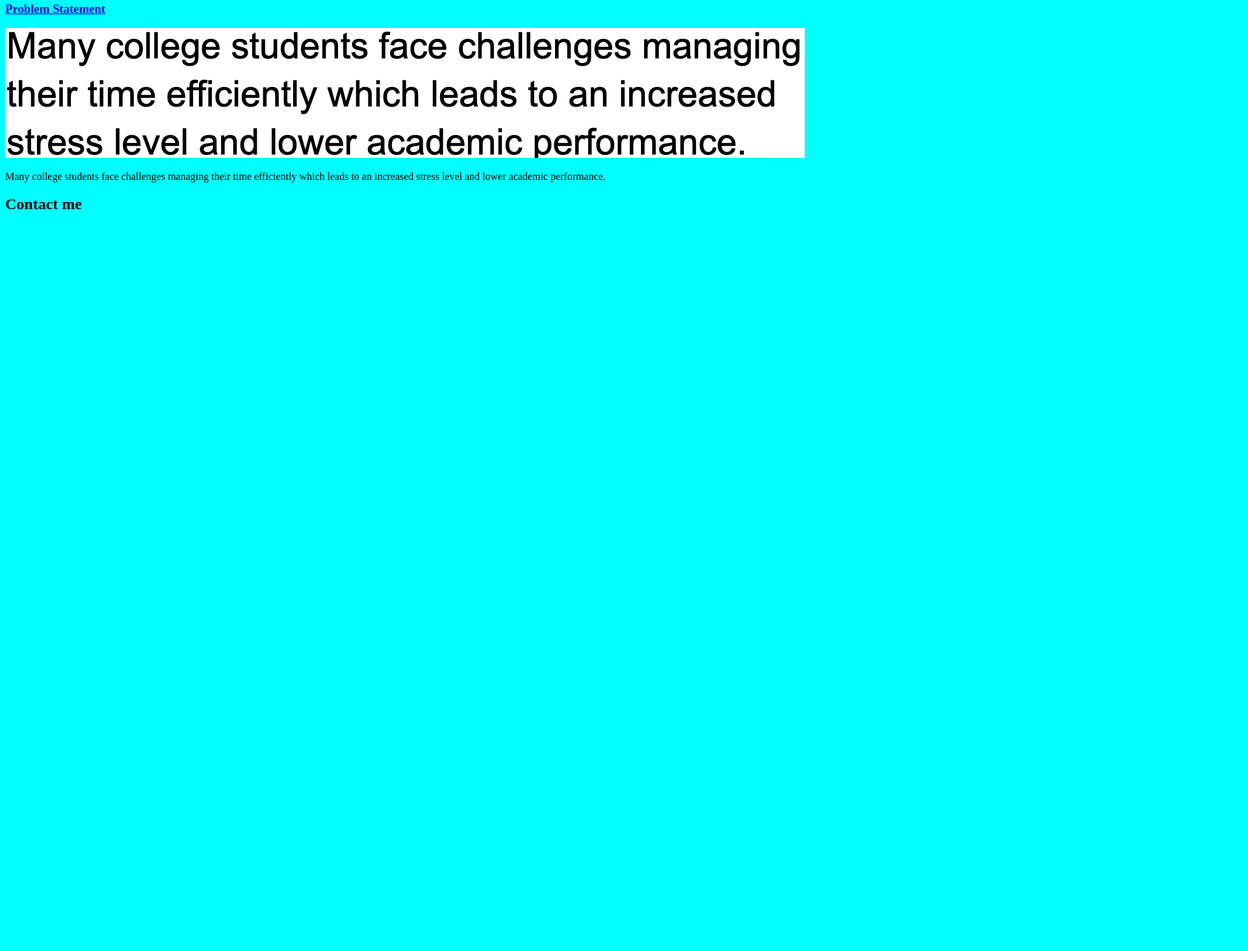
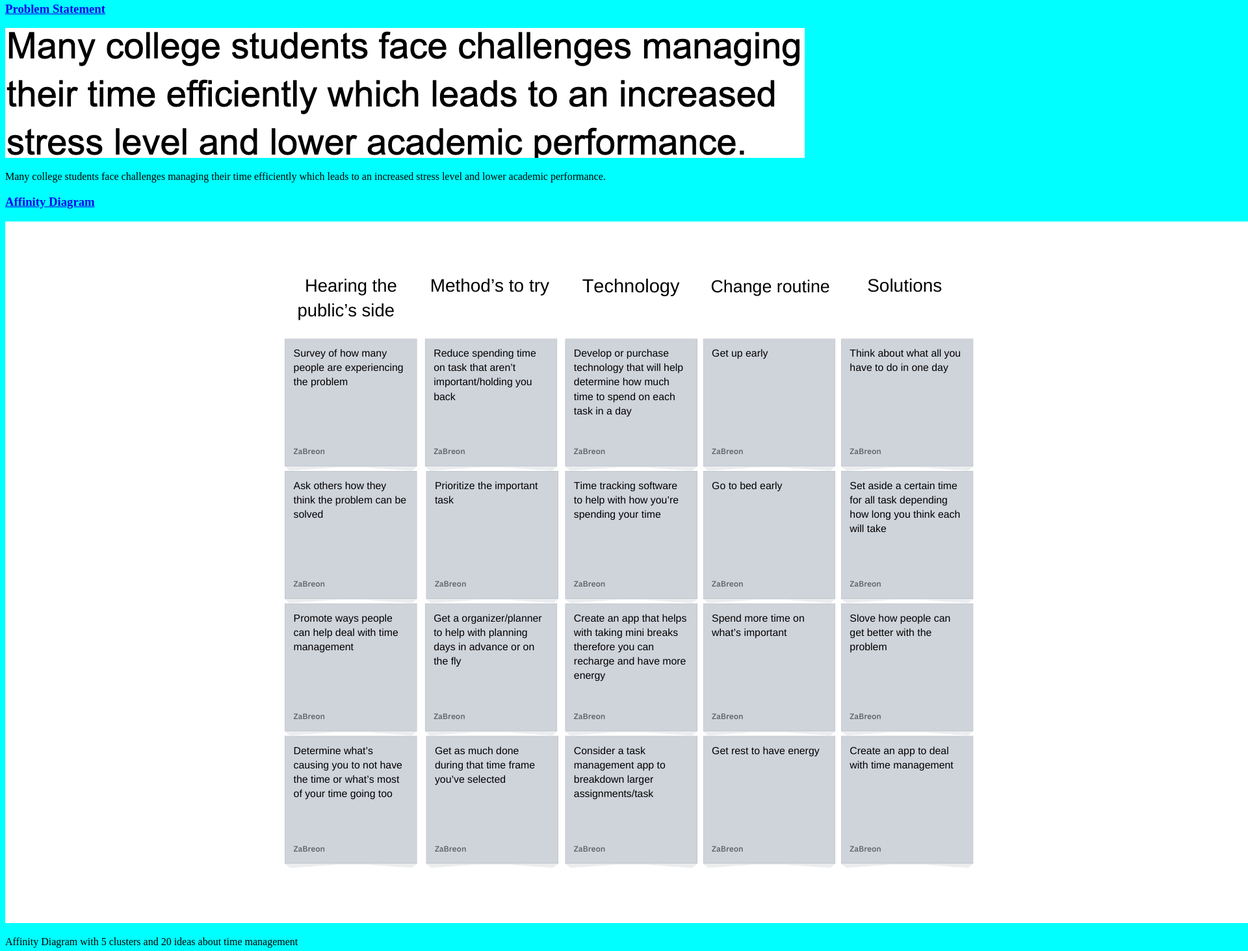
Before and after one commit to Zabreon3/ZaBreon3.github.io, a plain HTML site: page index.html in a window 1280 px wide. Shown: the part 256-1720 px from the top of the page at 65% size, 1920 px wide, since content can reach past the window. Before the commit the page ends 800 px from the top, so only its background shows below. Drawn offline with Linux system fonts and the light colour scheme.

Commit message:
index.html

```diff
--- a/index.html
+++ b/index.html
@@ -26,6 +26,18 @@
     </a>
     <p>Many college students face challenges managing their time efficiently which leads to an increased stress level and lower academic performance.</p>
     </section>
+  <!--Affinity Diagram Assignment -->
+<section class="project">
+    <a href="files/affinity.pdf">
+        <h3>Affinity Diagram</h3>
+    </a>
+    <a href="files/affinity.pdf">
+        <img src="images/Technology.png">
+    </a>
+    <p>
+    Affinity Diagram with 5 clusters and 20 ideas about time management
+    </p>
+    </section>
 </div>
 <h2>Contact me</h2>
 <div class="contact"></div>
```
